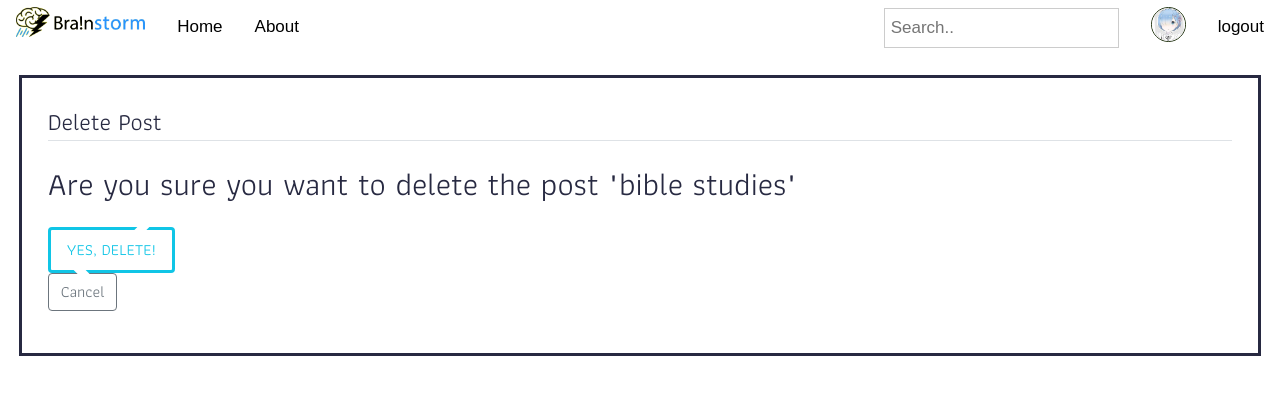
After one commit to GlenWong97/Django_Master, a Django app: page /post/3/delete/ in a window 1280 px wide. The commit adds this page. Shown: the top 395 px of the page. Run offline with Django 3.2, Linux system fonts and the light colour scheme; a user stored in the database is signed in; data comes from the database, SQL or seed files in the repository; both versions use the stored data as it was after the commit; some libraries are stand-ins or nearby versions; some web fonts are replaced.

Commit message:
Implemented delete and update view
Delete and update view unable to load static "brainstorm" logo

```diff
--- a/store/templates/store/base.html
+++ b/store/templates/store/base.html
@@ -13,8 +13,7 @@
 <head>
 </head>
 <body>
-  <div id="nav_bar">
-    <div class="topnav">
+  <div class="topnav" id="myTopnav">
   <a style="padding-top: 7px;" class="left">
     <img src="../../static/store/brainstorm_logo.gif" height="30px">
   </a>
--- a/store/templates/store/home.html
+++ b/store/templates/store/home.html
@@ -105,7 +105,7 @@
                 </a>
                 <h5>
                   <strong>
-                    <a href="" class="dark-grey-text"> {{ post.title }}
+                    <a href="{% url 'post-detail' post.id %}" class="dark-grey-text"> {{ post.title }}
                       <span class="badge badge-pill danger-color">NEW</span>
 
                     </a>
--- /dev/null
+++ b/store/templates/store/post_confirm_delete.html
@@ -0,0 +1,17 @@
+{% extends "store/base.html" %}
+{% block content %}
+<div class="content-section">
+    <form method="POST">
+        {% csrf_token %}
+        <fieldset class="form-group">
+            <legend class="border-bottom mb-4">Delete Post</legend>
+            <h2>Are you sure you want to delete the post "{{object.title}}"</h2>
+        </fieldset>
+        <div class="form-group">
+            <button class="btn btn-outline-danger" type="
+            submit">Yes, Delete!</button>
+            <a class="btn btn-outline-secondary" href ="{% url 'post-detail' object.id %}">Cancel</a>
+        </div>
+    </form>
+</div>
+{% endblock content %}
--- a/store/templates/store/post_detail.html
+++ b/store/templates/store/post_detail.html
@@ -21,5 +21,5 @@
     <p class="article-content">{{ object.description|linebreaks }}</p>
   </div>
 </article>
-<!--Grid column-->
+
 {% endblock content %}
--- a/store/urls.py
+++ b/store/urls.py
@@ -6,7 +6,9 @@ from django.conf.urls.static import static
 from .views import (
 	PostListView,
 	PostDetailView,
-	PostCreateView
+	PostCreateView,
+	PostUpdateView,
+	PostDeleteView
 )
 from . import views
 
@@ -14,6 +16,8 @@ urlpatterns = [
     path('', PostListView.as_view(), name='store-home'),
     path('about/', views.about, name='store-about'),
     path('post/<int:pk>/', PostDetailView.as_view(), name='post-detail'),
+    path('post/<int:pk>/update/', PostUpdateView.as_view(), name='post-update'),
+    path('post/<int:pk>/delete/', PostDeleteView.as_view(), name='post-delete'),
     path('login/', auth_views.LoginView.as_view(template_name='users/login.html'), name='login'),
     path('register/', user_views.register, name='register'),
     path('profile/', user_views.profile, name='profile'),
--- a/store/views.py
+++ b/store/views.py
@@ -1,9 +1,11 @@
 from django.shortcuts import render
-from django.contrib.auth.mixins import LoginRequiredMixin
+from django.contrib.auth.mixins import LoginRequiredMixin, UserPassesTestMixin
 from django.views.generic import (
 	ListView,
 	DetailView,
-	CreateView
+	CreateView,
+	UpdateView,
+	DeleteView
 )
 from .models import Post
 
@@ -22,7 +24,15 @@ class PostListView(ListView):
 class PostDetailView(DetailView):
 	model = Post
 
-class PostCreateView(CreateView):
+class PostCreateView(LoginRequiredMixin, CreateView):
+	model = Post
+	fields = ['title', 'description', 'price']
+
+	def form_valid(self, form):
+		form.instance.author = self.request.user
+		return super().form_valid(form)
+
+class PostUpdateView(LoginRequiredMixin, UserPassesTestMixin, UpdateView):
 	model = Post
 	fields = ['title', 'description', 'price', 'date_posted']
 
@@ -30,6 +40,22 @@ class PostCreateView(CreateView):
 		form.instance.author = self.request.user
 		return super().form_valid(form)
 
+	def test_func(self):
+		post = self.get_object()
+		if self.request.user == post.author:
+			return True
+		return False
+
+class PostDeleteView(LoginRequiredMixin, UserPassesTestMixin, DeleteView):
+	model = Post
+
+	def test_func(self):
+		post = self.get_object()
+		if self.request.user == post.author:
+			return True
+		return False
+
+
 def about(request):
 	return render (request, 'store/about.html')
 
```
Also changed, not shown: other parts of store/templates/store/base.html (+0 -35 lines), db.sqlite3. Lines whose indentation alone changed are shown as unchanged.
